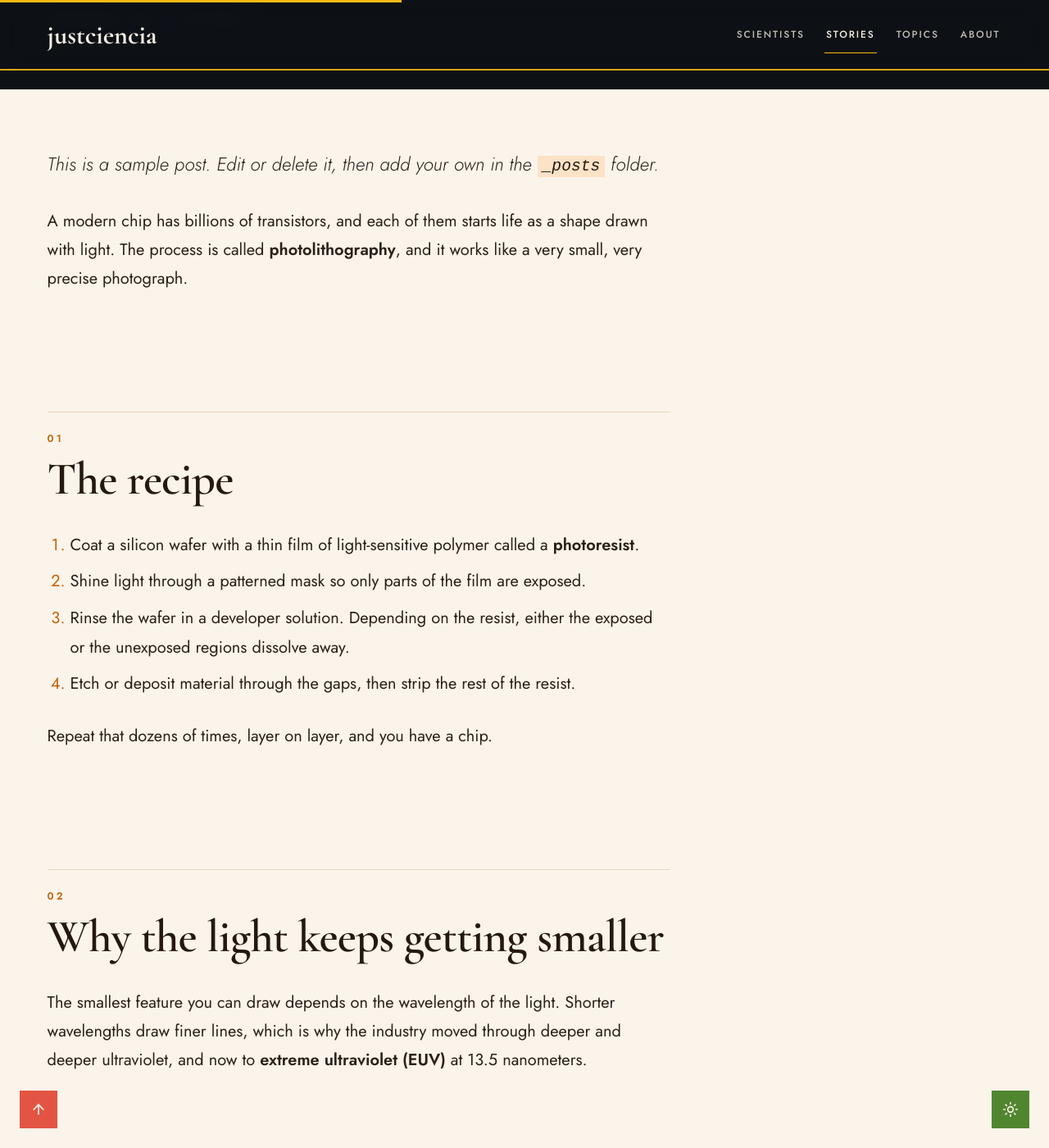
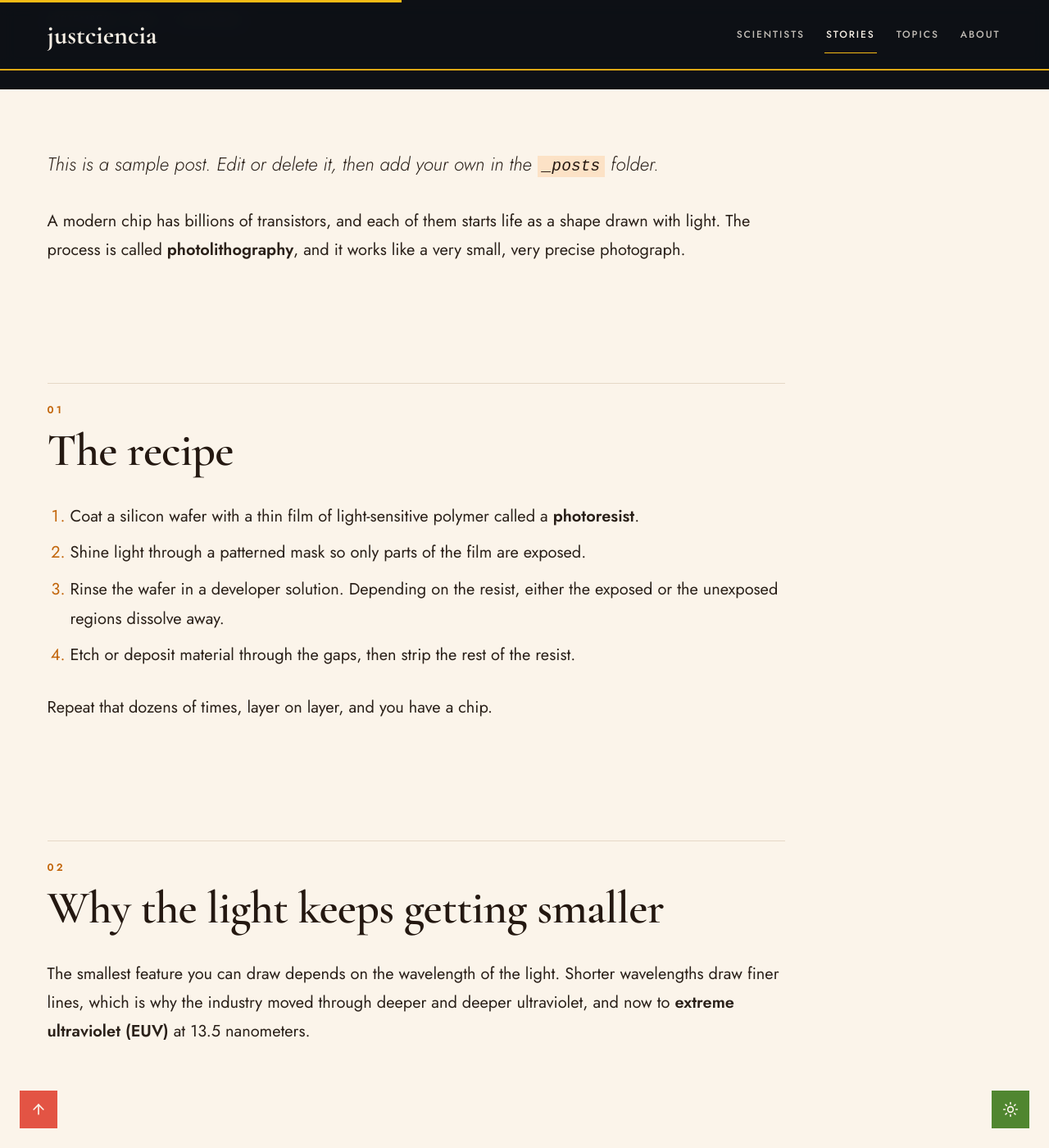
Before and after one commit to justciencia/website, a Jekyll site: the page built from _posts/2026-09-08-why-chipmakers-care-about-plastic.md, in a window 1280 px wide and 1400 px high, scrolled down 753 px. Shown: the whole window at 82% size. Built offline with Jekyll 4.4.1, drawn with Linux system fonts in a browser that asks for light colours.

Commit message:
Add files via upload

```diff
--- a/assets/css/editorial.css
+++ b/assets/css/editorial.css
@@ -403,6 +403,6 @@ main:focus{outline:none;}
 
 /* story and profile pages: body text lines up with the logo and the dark header (left edge), still a comfortable reading width */
 :root{--gx:clamp(24px,4.5vw,72px);--gl:max(var(--gx),calc((100% - 1480px)/2 + var(--gx)));}
-.ed .post-body-wrap,.ed .author-box,.ed .post-nav,.ed .pullquote{max-width:760px;margin-left:var(--gl);margin-right:var(--gx);padding-inline:0;}
-.ed .post-hero{max-width:980px;margin-left:var(--gl);margin-right:var(--gx);padding-inline:0;}
+.ed .post-body-wrap,.ed .author-box,.ed .post-nav,.ed .pullquote{max-width:900px;margin-left:var(--gl);margin-right:var(--gx);padding-inline:0;}
+.ed .post-hero{max-width:1000px;margin-left:var(--gl);margin-right:var(--gx);padding-inline:0;}
 .ed .prose figure{margin:2em 0;}
```
